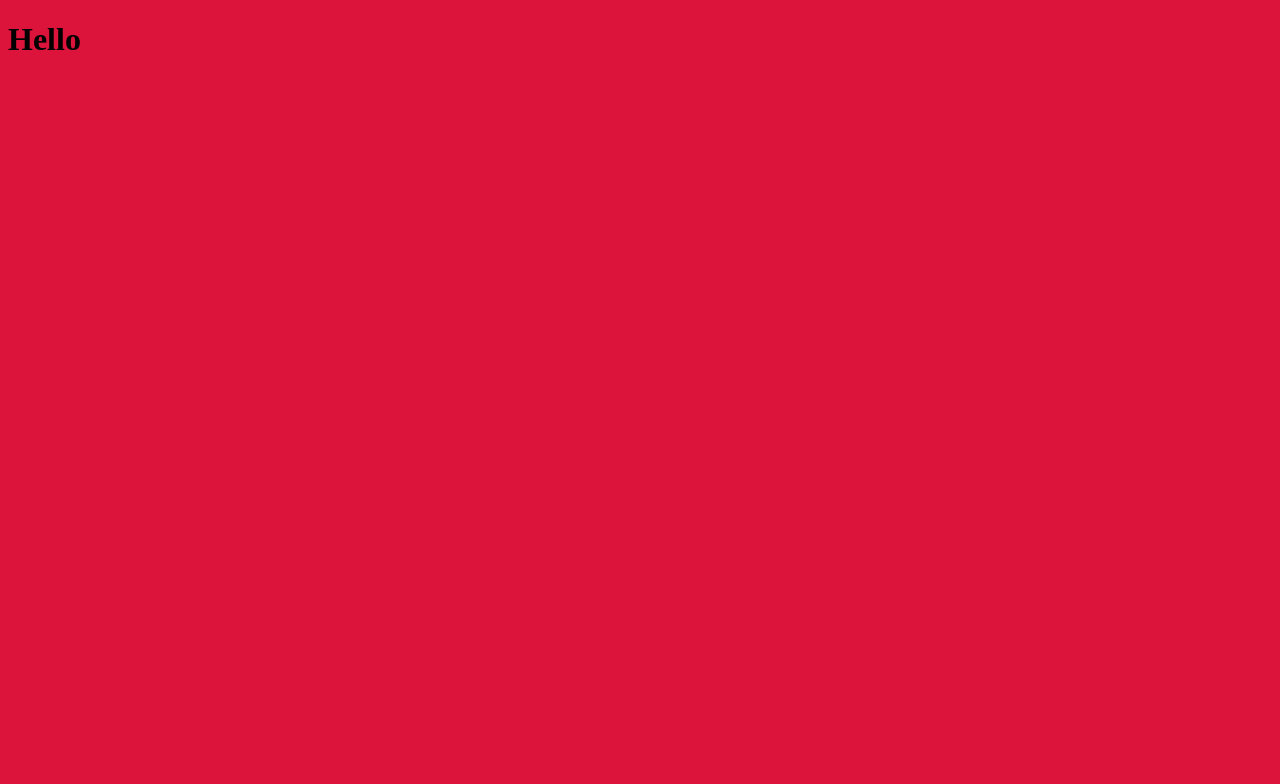
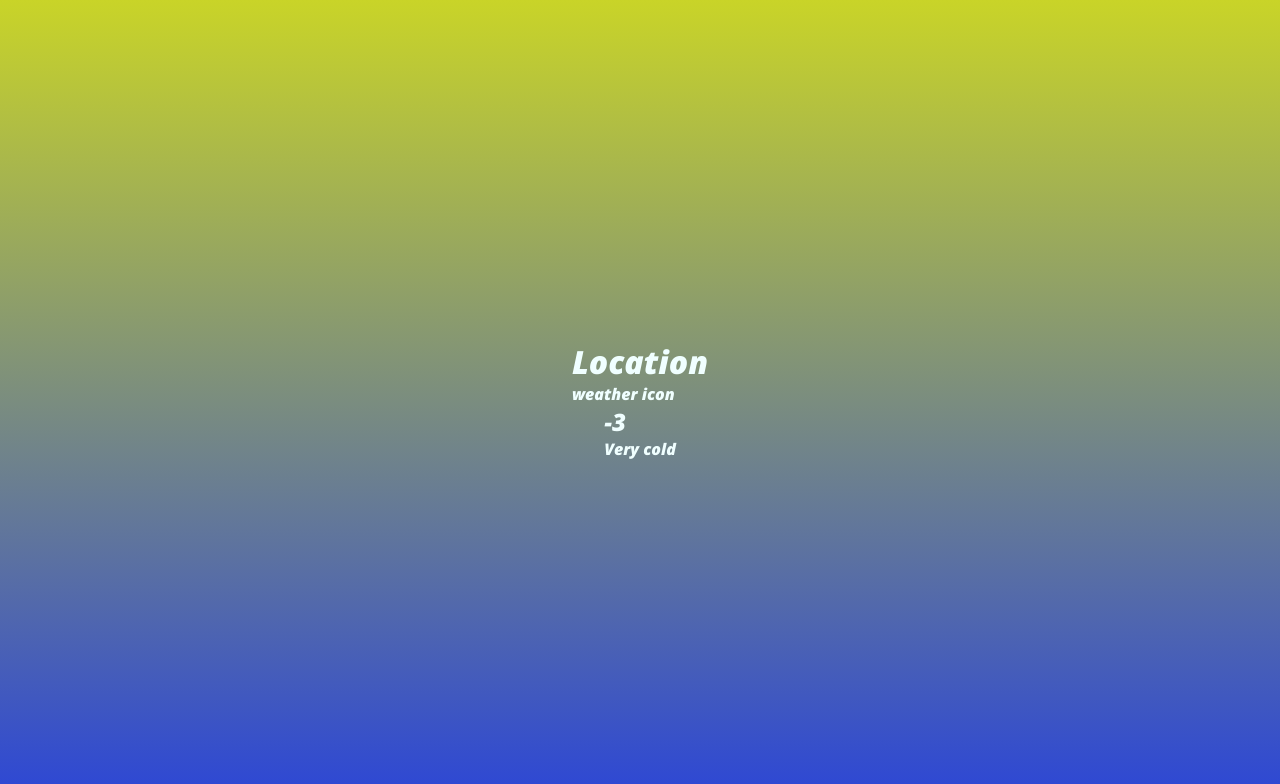
Before and after one commit to visva-dev/Weather-App, a website built with webpack: page dist/index.html in a window 1280 px wide. Built offline with nearby package versions, Linux system fonts and the light colour scheme.

Commit message:
Add basic info and styling

```diff
--- a/src/style.css
+++ b/src/style.css
@@ -1,3 +1,18 @@
+@import url('https://fonts.googleapis.com/css2?family=Open+Sans:ital,wght@1,800&display=swap');
+
+* {
+  margin: 0;
+  padding: 0;
+  box-sizing: border-box;
+}
+
 body {
-  background-color: crimson;
+  height: 100vh;
+  display: flex;
+  justify-content: center;
+  flex-direction: column;
+  align-items: center;
+  background: linear-gradient(rgb(201, 212, 40), rgb(44, 70, 214));
+  color: azure;
+  font-family: 'Open Sans', sans-serif;
 }
```
Also changed, not shown: dist/index.html, dist/main.js.
